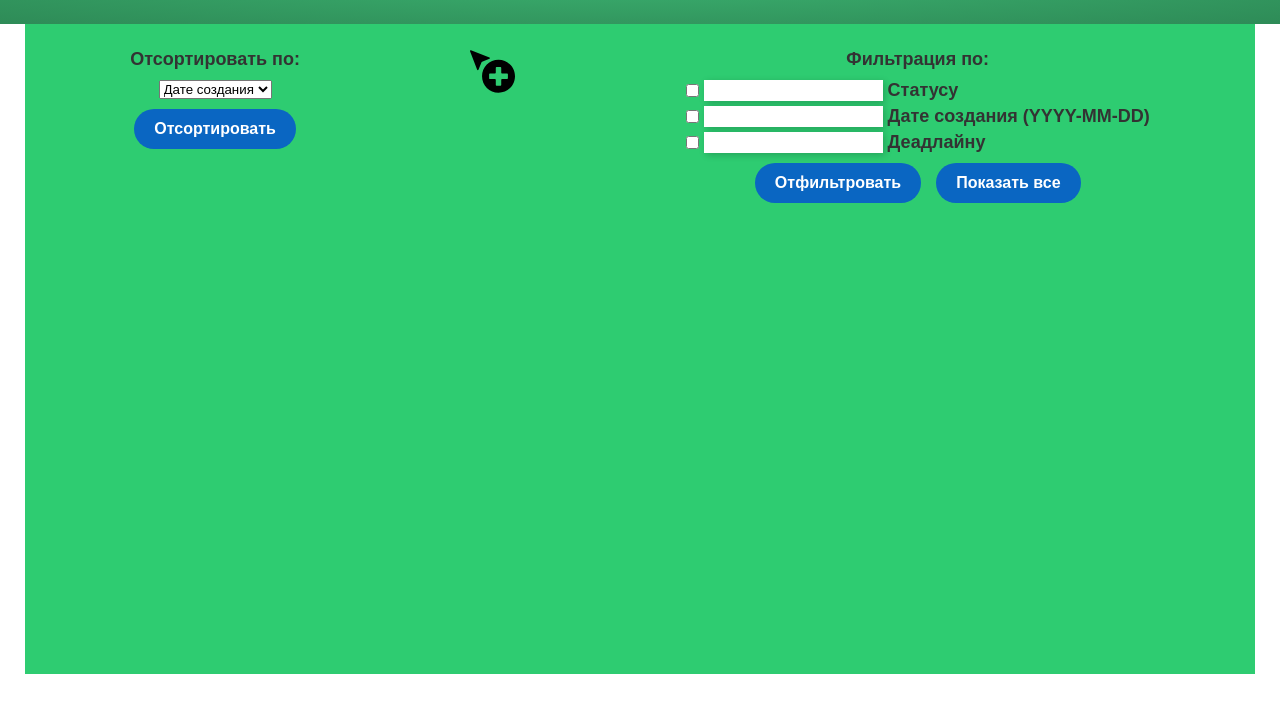
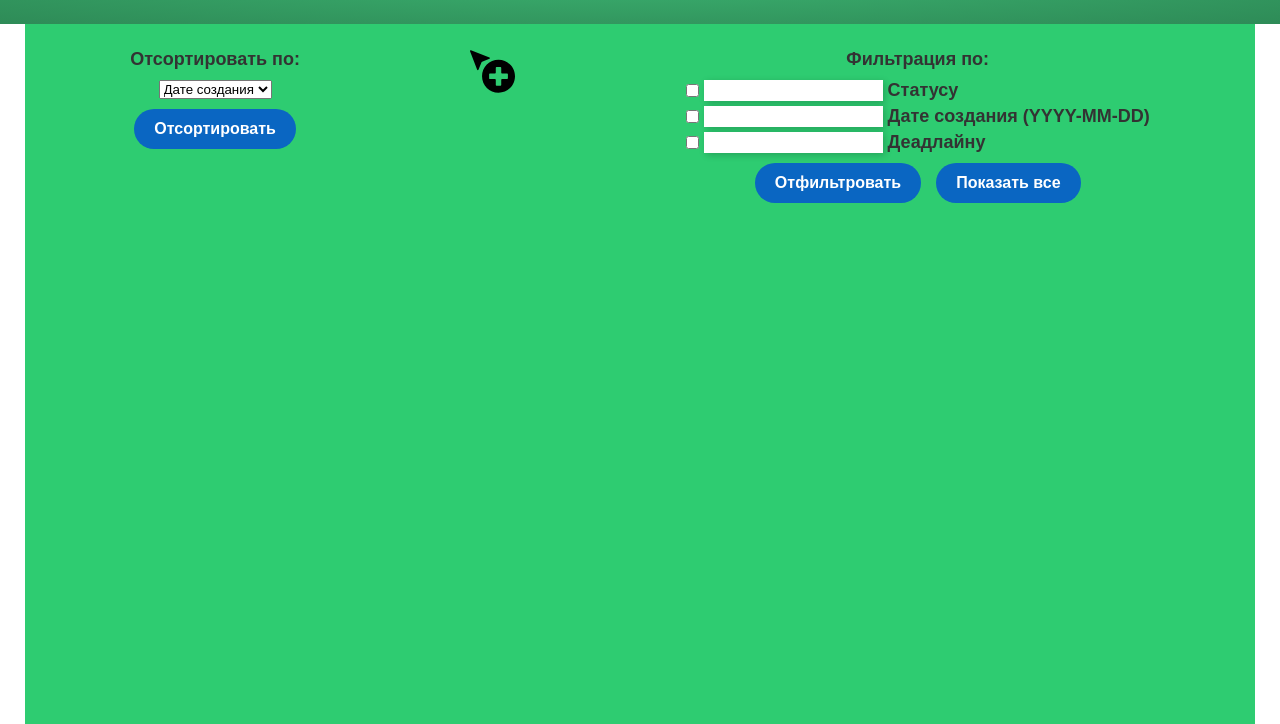
Before and after one commit to ntf537/ntf537.github.io, a plain HTML site: page index.html in a window 1280 px wide. Shown: the part 76-800 px from the top of the page. Drawn offline with Linux system fonts and the light colour scheme; no server answers.

Commit message:
Update style.css

```diff
--- a/style.css
+++ b/style.css
@@ -40,7 +40,7 @@
   }
 
   .container {
-    min-height: 600px;
+    min-height: 1000px;
     max-width: 1180px;
     display: flex;
     flex-direction: column;
```
